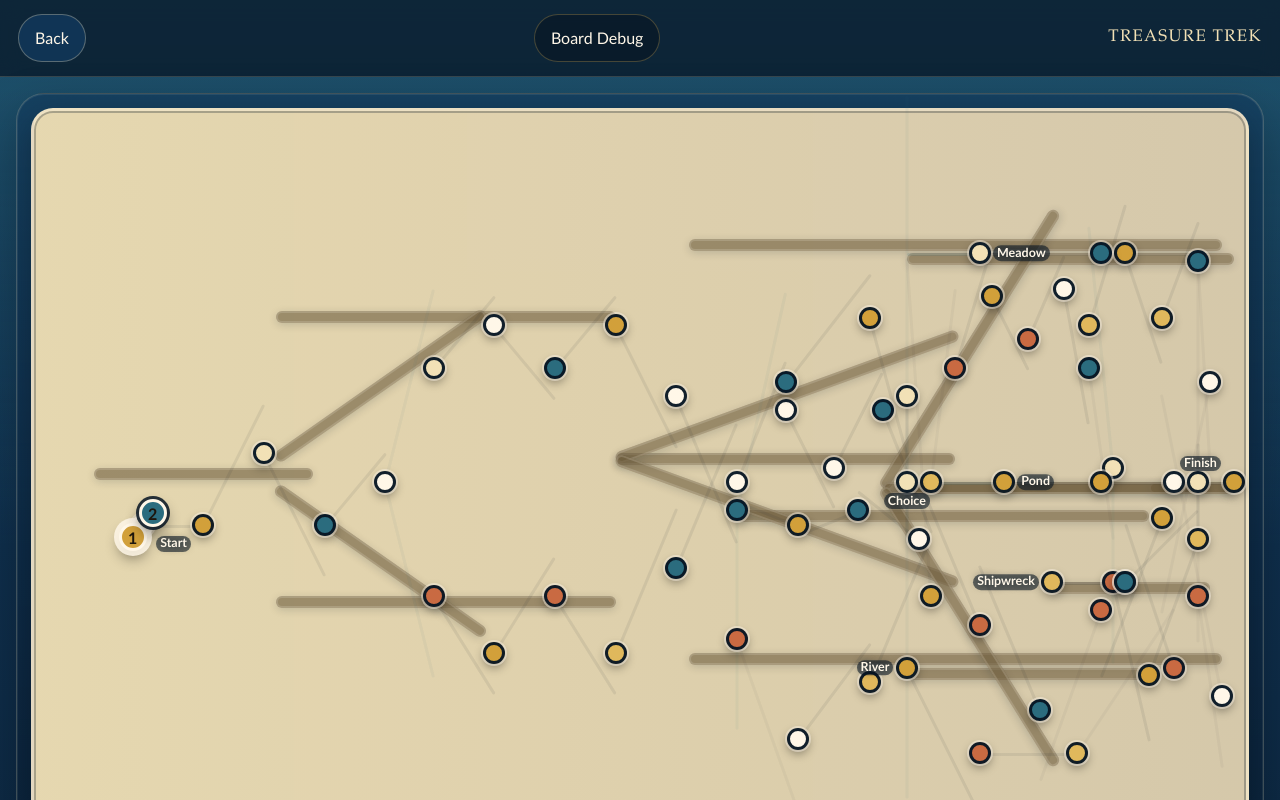
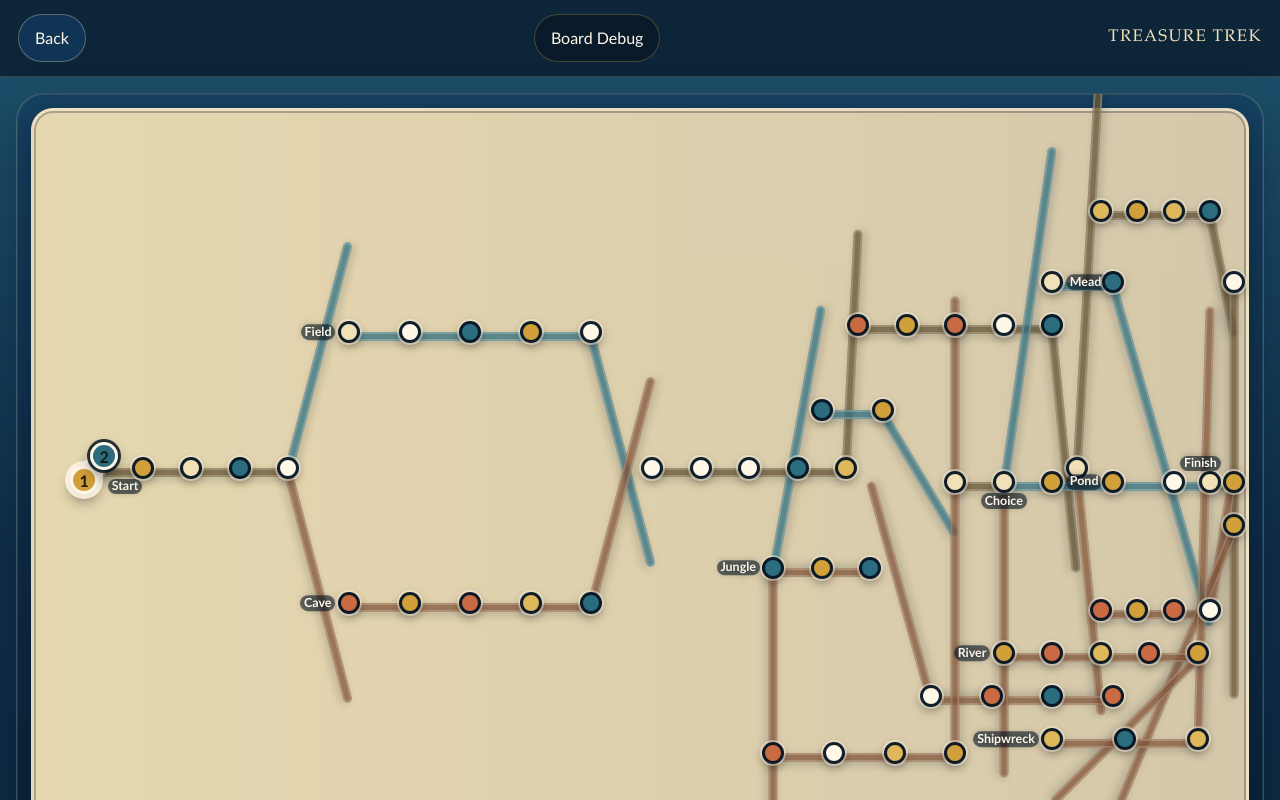
Before and after one commit to GabbyOley/treasure-trek, a website built with Vite: page index.html in a window 1280 px wide. Both pictures are taken after a click on the button "Play vs Computer". Shown: the top 800 px of the page. Built offline with nearby package versions, Linux system fonts and the light colour scheme.

Commit message:
fix: replace board wires with route tracks

```diff
--- a/src/rendering/boardScreen.ts
+++ b/src/rendering/boardScreen.ts
@@ -20,9 +20,8 @@ import {
 import { getTreasureCardName } from "../game/treasureCards";
 import {
   BOARD_PLACEHOLDER,
-  HTML_BOARD_CONNECTION_BENDS,
   HTML_BOARD_LAYOUT,
-  HTML_BOARD_ROUTE_GUIDES,
+  HTML_BOARD_ROUTE_TRACKS,
   PALETTE,
 } from "../utils/constants";
 
@@ -911,42 +910,22 @@ function getBoardPositionMetrics(): {
 }
 
 function renderHtmlBoard(state: GameState): string {
-  const routeGuides = HTML_BOARD_ROUTE_GUIDES.map(
-    (guide) => `
-      <div
-        class="html-board-route-guide"
-        aria-hidden="true"
-        style="left: ${guide.x}%; top: ${guide.y}%; width: ${guide.width}%; transform: rotate(${guide.angle}deg);"
-      ></div>
-    `,
-  ).join("");
-  const connections = BOARD_SPACES.flatMap((space) =>
-    space.nextSpaceIds.flatMap((nextSpaceId) => {
-      const nextSpace = getBoardSpace(nextSpaceId);
+  const trackLines = HTML_BOARD_ROUTE_TRACKS.flatMap((track) =>
+    track.spaceIds.slice(0, -1).map((spaceId, index) => {
+      const nextSpaceId = track.spaceIds[index + 1];
+      const start = getHtmlBoardPoint(spaceId);
+      const end = getHtmlBoardPoint(nextSpaceId);
+      const width = Math.hypot(end.x - start.x, end.y - start.y);
+      const angle = Math.atan2(end.y - start.y, end.x - start.x);
 
-      if (nextSpace === undefined) {
-        return [];
-      }
-
-      const start = getHtmlBoardPoint(space.id);
-      const end = getHtmlBoardPoint(nextSpace.id);
-      const isBranch = space.nextSpaceIds.length > 1;
-      const pathPoints = getHtmlConnectionPoints(space.id, nextSpace.id, start, end);
-
-      return pathPoints.slice(0, -1).map((segmentStart, index) => {
-        const segmentEnd = pathPoints[index + 1];
-        const width = Math.hypot(segmentEnd.x - segmentStart.x, segmentEnd.y - segmentStart.y);
-        const angle = Math.atan2(segmentEnd.y - segmentStart.y, segmentEnd.x - segmentStart.x);
-        const isLong = width > 14;
-
-        return `
-          <div
-            class="html-board-connection ${isBranch ? "is-branch" : ""} ${isLong ? "is-long" : ""}"
-            data-testid="board-connection"
-            style="left: ${segmentStart.x}%; top: ${segmentStart.y}%; width: ${width}%; transform: rotate(${angle}rad);"
-          ></div>
-        `;
-      });
+      return `
+        <div
+          class="html-board-track-line html-board-track-line-${track.id}"
+          data-testid="board-track-line"
+          aria-hidden="true"
+          style="left: ${start.x}%; top: ${start.y}%; width: ${width}%; transform: rotate(${angle}rad);"
+        ></div>
+      `;
     }),
   ).join("");
   const tiles = BOARD_SPACES.map((space) => {
@@ -1006,8 +985,7 @@ function renderHtmlBoard(state: GameState): string {
 
   return `
     <div class="html-board-surface" data-testid="html-board-surface">
-      ${routeGuides}
-      ${connections}
+      ${trackLines}
       ${tiles}
       ${players}
     </div>
@@ -1026,6 +1004,12 @@ function getHtmlBoardLabel(spaceId: string): string {
   switch (spaceId) {
     case START_SPACE_ID:
       return "Start";
+    case "field-entry":
+      return "Field";
+    case "cave-mouth":
+      return "Cave";
+    case "jungle-fork":
+      return "Jungle";
     case "final-choice":
       return "Choice";
     case "meadow-1":
@@ -1041,18 +1025,6 @@ function getHtmlBoardLabel(spaceId: string): string {
     default:
       return "";
   }
-}
-
-function getHtmlConnectionPoints(
-  fromSpaceId: string,
-  toSpaceId: string,
-  start: { x: number; y: number },
-  end: { x: number; y: number },
-): { x: number; y: number }[] {
-  const bendKey = `${fromSpaceId}>${toSpaceId}` as keyof typeof HTML_BOARD_CONNECTION_BENDS;
-  const bends = HTML_BOARD_CONNECTION_BENDS[bendKey] ?? [];
-
-  return [start, ...bends, end];
 }
 
 function getProjectedRouteBounds(
--- a/src/style.css
+++ b/src/style.css
@@ -370,37 +370,30 @@ h1 {
   text-align: center;
 }
 
-.html-board-route-guide {
+.html-board-track-line {
   position: absolute;
   z-index: 0;
-  height: 12px;
+  height: 9px;
   border-radius: 999px;
-  background: rgba(105, 89, 58, 0.58);
+  background: rgba(105, 89, 58, 0.78);
   box-shadow:
-    inset 0 0 0 2px rgba(255, 247, 232, 0.16),
-    0 2px 8px rgba(8, 22, 36, 0.16);
+    inset 0 0 0 2px rgba(255, 247, 232, 0.22),
+    0 3px 8px rgba(8, 22, 36, 0.18);
   transform-origin: left center;
 }
 
-.html-board-connection {
-  position: absolute;
-  height: 3px;
-  border-radius: 999px;
-  background: rgba(8, 22, 36, 0.3);
-  box-shadow: none;
-  opacity: 0.24;
-  transform-origin: left center;
-  z-index: 1;
+.html-board-track-line-field-branch,
+.html-board-track-line-jungle-branch,
+.html-board-track-line-meadow-lane,
+.html-board-track-line-pond-lane {
+  background: rgba(43, 108, 126, 0.72);
 }
 
-.html-board-connection.is-branch {
-  height: 3px;
-  background: rgba(43, 108, 126, 0.42);
-  opacity: 0.34;
-}
-
-.html-board-connection.is-long {
-  opacity: 0.12;
+.html-board-track-line-cave-branch,
+.html-board-track-line-deep-jungle-branch,
+.html-board-track-line-river-lane,
+.html-board-track-line-swamp-cliff-branch {
+  background: rgba(126, 82, 55, 0.72);
 }
 
 .html-board-space {
@@ -476,6 +469,16 @@ h1 {
 .html-board-space[data-space-id="final-choice"] .html-board-space-label {
   bottom: auto;
   top: calc(100% + 0.2rem);
+}
+
+.html-board-space[data-space-id="field-entry"] .html-board-space-label,
+.html-board-space[data-space-id="cave-mouth"] .html-board-space-label,
+.html-board-space[data-space-id="jungle-fork"] .html-board-space-label {
+  left: auto;
+  right: calc(100% + 0.35rem);
+  bottom: auto;
+  top: 50%;
+  transform: translateY(-50%);
 }
 
 .html-board-space[data-space-id="meadow-1"] .html-board-space-label {
@@ -1008,12 +1011,8 @@ h1 {
     border-radius: 18px;
   }
 
-  .html-board-connection {
-    height: 2px;
-  }
-
-  .html-board-route-guide {
-    height: 8px;
+  .html-board-track-line {
+    height: 7px;
   }
 
   .html-board-space {
--- a/src/utils/constants.ts
+++ b/src/utils/constants.ts
@@ -149,102 +149,195 @@ export const BOARD_POSITION_HINTS = {
 } as const;
 
 export const HTML_BOARD_LAYOUT = {
-  start: { x: 9, y: 58 },
-  campCoin: { x: 14, y: 58 },
-  campBlank: { x: 19, y: 48 },
-  campEvent: { x: 24, y: 58 },
-  campFork: { x: 29, y: 52 },
-  fieldEntry: { x: 33, y: 36 },
-  fieldAction: { x: 38, y: 30 },
-  fieldEvent: { x: 43, y: 36 },
-  fieldCoin: { x: 48, y: 30 },
-  fieldBlank: { x: 53, y: 40 },
-  caveMouth: { x: 33, y: 68 },
-  caveCoin: { x: 38, y: 76 },
-  caveTrap: { x: 43, y: 68 },
-  caveTreasure: { x: 48, y: 76 },
-  caveEvent: { x: 53, y: 64 },
-  rejoinBridge: { x: 58, y: 52 },
-  lookoutBlank: { x: 62, y: 42 },
-  lookoutCoin: { x: 66, y: 50 },
-  lookoutEvent: { x: 70, y: 42 },
-  sliceEnd: { x: 74, y: 52 },
-  volcanoAsh: { x: 76, y: 36 },
-  volcanoCoin: { x: 79, y: 26 },
-  volcanoTrap: { x: 82, y: 32 },
-  volcanoAction: { x: 85, y: 25 },
-  volcanoEvent: { x: 87, y: 36 },
-  waterfallFork: { x: 89, y: 50 },
-  waterfall1: { x: 87, y: 30 },
-  waterfall2: { x: 90, y: 20 },
-  waterfall3: { x: 93, y: 29 },
-  waterfall4: { x: 96, y: 21 },
-  waterfall5: { x: 97, y: 38 },
-  swampEntry: { x: 89, y: 66 },
-  swampCoin: { x: 92, y: 79 },
-  swampTrap: { x: 96, y: 68 },
-  swampAction: { x: 98, y: 82 },
-  swampRejoin: { x: 93, y: 57 },
-  cliff1: { x: 88, y: 70 },
-  cliffEvent: { x: 83, y: 84 },
-  cliffTrap: { x: 78, y: 72 },
-  cliffShop: { x: 73, y: 60 },
-  jungleEntry: { x: 68, y: 56 },
-  jungleCoin: { x: 63, y: 58 },
-  jungleFork: { x: 58, y: 56 },
-  deepJungle1: { x: 58, y: 74 },
-  deepJungle2: { x: 63, y: 88 },
-  deepJungle3: { x: 69, y: 80 },
-  deepJungle4: { x: 74, y: 68 },
-  jungleEvent: { x: 62, y: 38 },
-  jungleCoin2: { x: 69, y: 29 },
-  jungleRejoin: { x: 72, y: 40 },
-  finalChoice: { x: 72, y: 52 },
-  meadow1: { x: 78, y: 20 },
-  meadow2: { x: 88, y: 20 },
-  pond1: { x: 80, y: 52 },
-  pond2: { x: 88, y: 52 },
+  start: { x: 5, y: 50 },
+  campCoin: { x: 9, y: 50 },
+  campBlank: { x: 13, y: 50 },
+  campEvent: { x: 17, y: 50 },
+  campFork: { x: 21, y: 50 },
+  fieldEntry: { x: 26, y: 31 },
+  fieldAction: { x: 31, y: 31 },
+  fieldEvent: { x: 36, y: 31 },
+  fieldCoin: { x: 41, y: 31 },
+  fieldBlank: { x: 46, y: 31 },
+  caveMouth: { x: 26, y: 69 },
+  caveCoin: { x: 31, y: 69 },
+  caveTrap: { x: 36, y: 69 },
+  caveTreasure: { x: 41, y: 69 },
+  caveEvent: { x: 46, y: 69 },
+  rejoinBridge: { x: 51, y: 50 },
+  lookoutBlank: { x: 55, y: 50 },
+  lookoutCoin: { x: 59, y: 50 },
+  lookoutEvent: { x: 63, y: 50 },
+  sliceEnd: { x: 67, y: 50 },
+  volcanoAsh: { x: 68, y: 30 },
+  volcanoCoin: { x: 72, y: 30 },
+  volcanoTrap: { x: 76, y: 30 },
+  volcanoAction: { x: 80, y: 30 },
+  volcanoEvent: { x: 84, y: 30 },
+  waterfallFork: { x: 86, y: 50 },
+  waterfall1: { x: 88, y: 14 },
+  waterfall2: { x: 91, y: 14 },
+  waterfall3: { x: 94, y: 14 },
+  waterfall4: { x: 97, y: 14 },
+  waterfall5: { x: 99, y: 24 },
+  swampEntry: { x: 88, y: 70 },
+  swampCoin: { x: 91, y: 70 },
+  swampTrap: { x: 94, y: 70 },
+  swampAction: { x: 97, y: 70 },
+  swampRejoin: { x: 99, y: 58 },
+  cliff1: { x: 89, y: 82 },
+  cliffEvent: { x: 84, y: 82 },
+  cliffTrap: { x: 79, y: 82 },
+  cliffShop: { x: 74, y: 82 },
+  jungleEntry: { x: 69, y: 64 },
+  jungleCoin: { x: 65, y: 64 },
+  jungleFork: { x: 61, y: 64 },
+  deepJungle1: { x: 61, y: 90 },
+  deepJungle2: { x: 66, y: 90 },
+  deepJungle3: { x: 71, y: 90 },
+  deepJungle4: { x: 76, y: 90 },
+  jungleEvent: { x: 65, y: 42 },
+  jungleCoin2: { x: 70, y: 42 },
+  jungleRejoin: { x: 76, y: 52 },
+  finalChoice: { x: 80, y: 52 },
+  meadow1: { x: 84, y: 24 },
+  meadow2: { x: 89, y: 24 },
+  pond1: { x: 84, y: 52 },
+  pond2: { x: 89, y: 52 },
   pond3: { x: 94, y: 52 },
-  river1: { x: 72, y: 78 },
-  river2: { x: 78, y: 90 },
-  river3: { x: 86, y: 90 },
-  river4: { x: 94, y: 78 },
-  river5: { x: 90, y: 66 },
-  shipwreck1: { x: 84, y: 66 },
-  shipwreck2: { x: 90, y: 66 },
-  shipwreck3: { x: 96, y: 60 },
-  finishGate: { x: 96, y: 52 },
+  river1: { x: 80, y: 76 },
+  river2: { x: 84, y: 76 },
+  river3: { x: 88, y: 76 },
+  river4: { x: 92, y: 76 },
+  river5: { x: 96, y: 76 },
+  shipwreck1: { x: 84, y: 88 },
+  shipwreck2: { x: 90, y: 88 },
+  shipwreck3: { x: 96, y: 88 },
+  finishGate: { x: 97, y: 52 },
   finish: { x: 99, y: 52 },
 } as const;
 
-export const HTML_BOARD_CONNECTION_BENDS = {
-  "final-choice>meadow-1": [{ x: 72, y: 20 }],
-  "meadow-2>finish-gate": [
-    { x: 96, y: 20 },
-  ],
-  "final-choice>river-1": [{ x: 72, y: 78 }],
-} as const;
-
-export const HTML_BOARD_ROUTE_GUIDES = [
-  { x: 5, y: 50, width: 18, angle: 0 },
-  { x: 20, y: 28, width: 28, angle: 0 },
-  { x: 20, y: 68, width: 28, angle: 0 },
-  { x: 48, y: 48, width: 28, angle: 0 },
-  { x: 54, y: 18, width: 44, angle: 0 },
-  { x: 54, y: 76, width: 44, angle: 0 },
-  { x: 58, y: 56, width: 34, angle: 0 },
-  { x: 72, y: 20, width: 27, angle: 0 },
-  { x: 72, y: 52, width: 27, angle: 0 },
-  { x: 72, y: 78, width: 20, angle: 0 },
-  { x: 84, y: 66, width: 13, angle: 0 },
-  { x: 92, y: 52, width: 7, angle: 0 },
-  { x: 20, y: 48, width: 21, angle: -35 },
-  { x: 20, y: 52, width: 21, angle: 35 },
-  { x: 48, y: 48, width: 30, angle: -20 },
-  { x: 48, y: 48, width: 30, angle: 20 },
-  { x: 70, y: 52, width: 27, angle: -58 },
-  { x: 70, y: 52, width: 25, angle: 0 },
-  { x: 70, y: 52, width: 27, angle: 58 },
+export const HTML_BOARD_ROUTE_TRACKS = [
+  {
+    id: "early-trail",
+    spaceIds: ["start", "camp-coin", "camp-blank", "camp-event", "camp-fork"],
+  },
+  {
+    id: "field-branch",
+    spaceIds: [
+      "camp-fork",
+      "field-entry",
+      "field-action",
+      "field-event",
+      "field-coin",
+      "field-blank",
+      "rejoin-bridge",
+    ],
+  },
+  {
+    id: "cave-branch",
+    spaceIds: [
+      "camp-fork",
+      "cave-mouth",
+      "cave-coin",
+      "cave-trap",
+      "cave-treasure",
+      "cave-event",
+      "rejoin-bridge",
+    ],
+  },
+  {
+    id: "middle-trail",
+    spaceIds: [
+      "rejoin-bridge",
+      "lookout-blank",
+      "lookout-coin",
+      "lookout-event",
+      "slice-end",
+      "volcano-ash",
+      "volcano-coin",
+      "volcano-trap",
+      "volcano-action",
+      "volcano-event",
+      "waterfall-fork",
+    ],
+  },
+  {
+    id: "waterfall-branch",
+    spaceIds: [
+      "waterfall-fork",
+      "waterfall-1",
+      "waterfall-2",
+      "waterfall-3",
+      "waterfall-4",
+      "waterfall-5",
+      "swamp-rejoin",
+    ],
+  },
+  {
+    id: "swamp-cliff-branch",
+    spaceIds: [
+      "waterfall-fork",
+      "swamp-entry",
+      "swamp-coin",
+      "swamp-trap",
+      "swamp-action",
+      "swamp-rejoin",
+      "cliff-1",
+      "cliff-event",
+      "cliff-trap",
+      "cliff-shop",
+      "jungle-entry",
+      "jungle-coin",
+      "jungle-fork",
+    ],
+  },
+  {
+    id: "jungle-branch",
+    spaceIds: ["jungle-fork", "jungle-event", "jungle-coin-2", "jungle-rejoin"],
+  },
+  {
+    id: "deep-jungle-branch",
+    spaceIds: [
+      "jungle-fork",
+      "deep-jungle-1",
+      "deep-jungle-2",
+      "deep-jungle-3",
+      "deep-jungle-4",
+      "jungle-rejoin",
+    ],
+  },
+  {
+    id: "final-approach",
+    spaceIds: ["jungle-rejoin", "final-choice"],
+  },
+  {
+    id: "meadow-lane",
+    spaceIds: ["final-choice", "meadow-1", "meadow-2", "finish-gate"],
+  },
+  {
+    id: "pond-lane",
+    spaceIds: ["final-choice", "pond-1", "pond-2", "pond-3", "finish-gate"],
+  },
+  {
+    id: "river-lane",
+    spaceIds: [
+      "final-choice",
+      "river-1",
+      "river-2",
+      "river-3",
+      "river-4",
+      "river-5",
+      "shipwreck-1",
+      "shipwreck-2",
+      "shipwreck-3",
+      "finish-gate",
+    ],
+  },
+  {
+    id: "finish-lane",
+    spaceIds: ["finish-gate", "finish"],
+  },
 ] as const;
 
 export const BOARD_PLACEHOLDER = {
```
Also changed, not shown: tests/smoke/board.spec.ts (+17 -0 lines).
